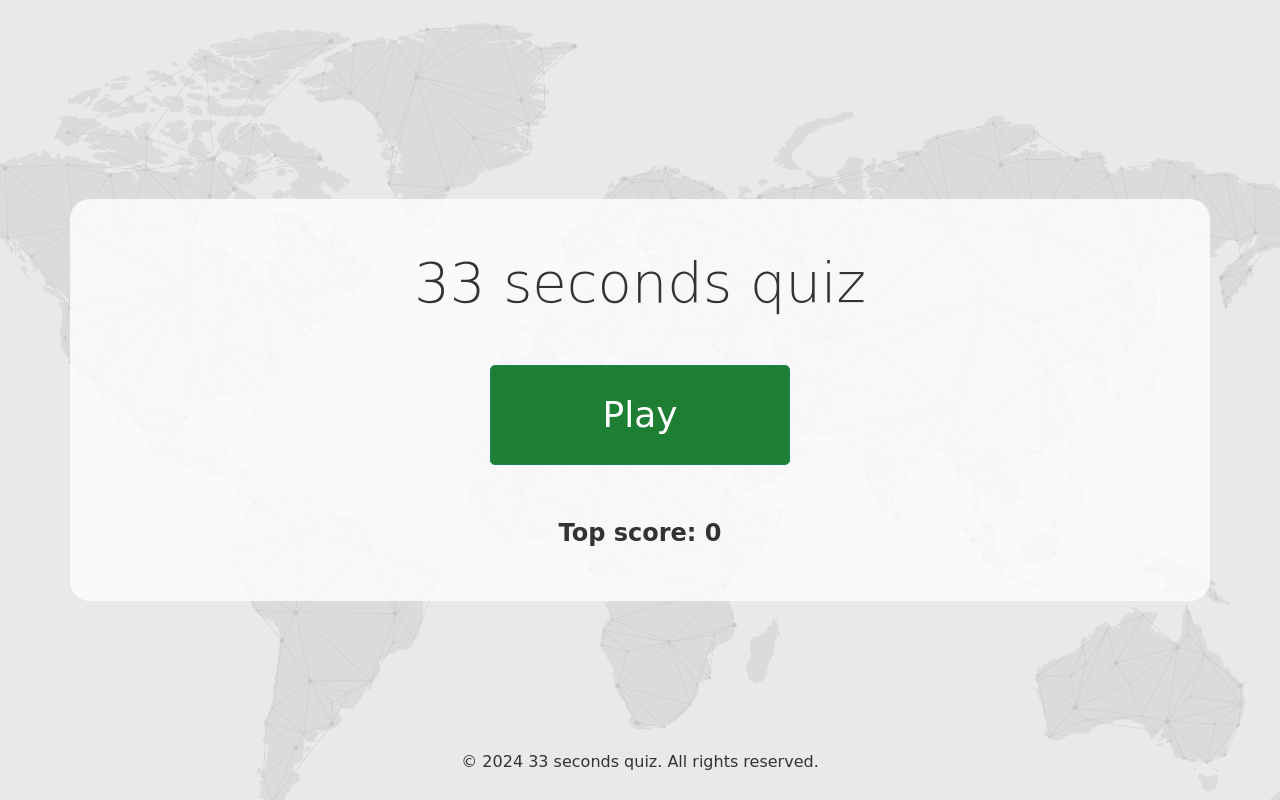
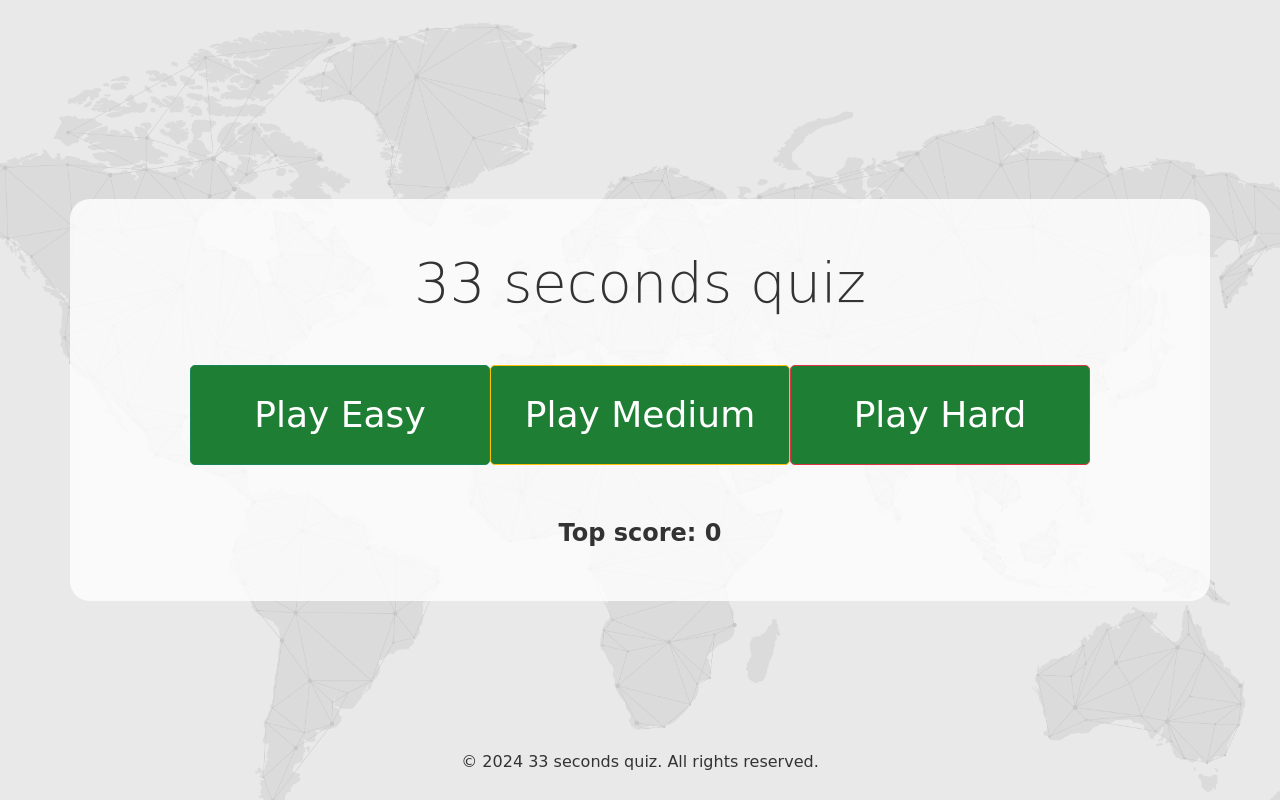
Before and after one commit to ozorowska/33seconds, a React (Create React App) app: page / in a window 1280 px wide. Built offline with nearby package versions, Linux system fonts and the light colour scheme.

Commit message:
Adding difficulty levels

```diff
--- a/src/App.js
+++ b/src/App.js
@@ -6,8 +6,10 @@ import Quiz from "./Components/Quiz";
 function App() {
   const [isQuizActive, setIsQuizActive] = useState(false);
   const [topScore, setTopScore] = useState(0);
+  const [selectedDifficulty, setSelectedDifficulty] = useState('easy'); // Domyślnie łatwy poziom trudności
 
-  const handlePlayClick = () => {
+  const handlePlayClick = (difficulty) => {
+    setSelectedDifficulty(difficulty);
     setIsQuizActive(true);
   };
 
@@ -27,14 +29,26 @@ function App() {
         <main className="App-main">
           {/* Renderujemy komponent Quiz tylko jeśli isQuizActive jest true */}
           {isQuizActive ? (
-            <Quiz onTryAgain={handleTryAgain} />
+            <Quiz onTryAgain={handleTryAgain} difficulty={selectedDifficulty} />
           ) : (
             <>
               <button
-                onClick={handlePlayClick}
+                onClick={() => handlePlayClick('easy')}
                 className="btn btn-success btn-lg btn-play"
               >
-                Play
+                Play Easy
+              </button>
+              <button
+                onClick={() => handlePlayClick('medium')}
+                className="btn btn-warning btn-lg btn-play"
+              >
+                Play Medium
+              </button>
+              <button
+                onClick={() => handlePlayClick('hard')}
+                className="btn btn-danger btn-lg btn-play"
+              >
+                Play Hard
               </button>
               <div className="top-score">Top score: {topScore}</div>
             </>
--- a/src/Components/Quiz.js
+++ b/src/Components/Quiz.js
@@ -2,7 +2,7 @@ import React, { useState, useEffect, useRef } from "react";
 import axios from "axios";
 import "./Quiz.css";
 
-function Quiz({ onTryAgain, topScore }) {
+function Quiz({ onTryAgain, topScore, difficulty }) {
   const [question, setQuestion] = useState("");
   const [correctAnswer, setCorrectAnswer] = useState("");
   const [incorrectAnswers, setIncorrectAnswers] = useState([]);
@@ -10,14 +10,21 @@ function Quiz({ onTryAgain, topScore }) {
   const [isCorrectAnswer, setIsCorrectAnswer] = useState(null);
   const [score, setScore] = useState(0);
   const [isQuizActive, setIsQuizActive] = useState(true);
-  const [timeLeft, setTimeLeft] = useState(33);
   const [buttonsOrder, setButtonsOrder] = useState([]);
   const timerRef = useRef(null);
+
+  const difficultyLevels = {
+    easy: { time: 15 }, // Dla poziomu łatwego, 30 sekund na odpowiedź
+    medium: { time: 10 }, // Dla poziomu średniego, 20 sekund na odpowiedź
+    hard: { time: 5 } // Dla poziomu trudnego, 10 sekund na odpowiedź
+  };
+
+  const [timeLeft, setTimeLeft] = useState(difficultyLevels[difficulty].time);
 
   const fetchRandomQuestion = async () => {
     try {
 
-      // Pobieranie losowych panstw z API
+      // Pobieranie losowych państw z API
       const response = await axios.get("https://restcountries.com/v3.1/all");
       const countries = response.data;
 
@@ -65,7 +72,7 @@ function Quiz({ onTryAgain, topScore }) {
   useEffect(() => {
     if (isQuizActive) {
       fetchRandomQuestion();
-      // Uruchamiamy timer na 33 sekundy
+      // Uruchamiamy timer na czas odpowiadający wybranemu poziomowi trudności
       timerRef.current = setInterval(() => {
         setTimeLeft((prevTimeLeft) => {
           if (prevTimeLeft === 0) {
@@ -81,7 +88,7 @@ function Quiz({ onTryAgain, topScore }) {
       clearInterval(timerRef.current);
     }
 
-    return () => clearInterval(timerRef.current); // Clear the interval on component unmount
+    return () => clearInterval(timerRef.current); // Czyszczenie interwału przy odmontowywaniu komponentu
   }, [isQuizActive]);
 
   const handleAnswerClick = (answer) => {
@@ -89,7 +96,7 @@ function Quiz({ onTryAgain, topScore }) {
       setIsAnswered(true);
       if (answer === correctAnswer) {
         setIsCorrectAnswer(true);
-        setScore((prevScore) => prevScore + 1); // Zwiększamy wynik o 1
+        setScore((prevScore) => prevScore + 1); // Zwiększanie wyniku o 1
       } else {
         setIsCorrectAnswer(false);
       }
```
